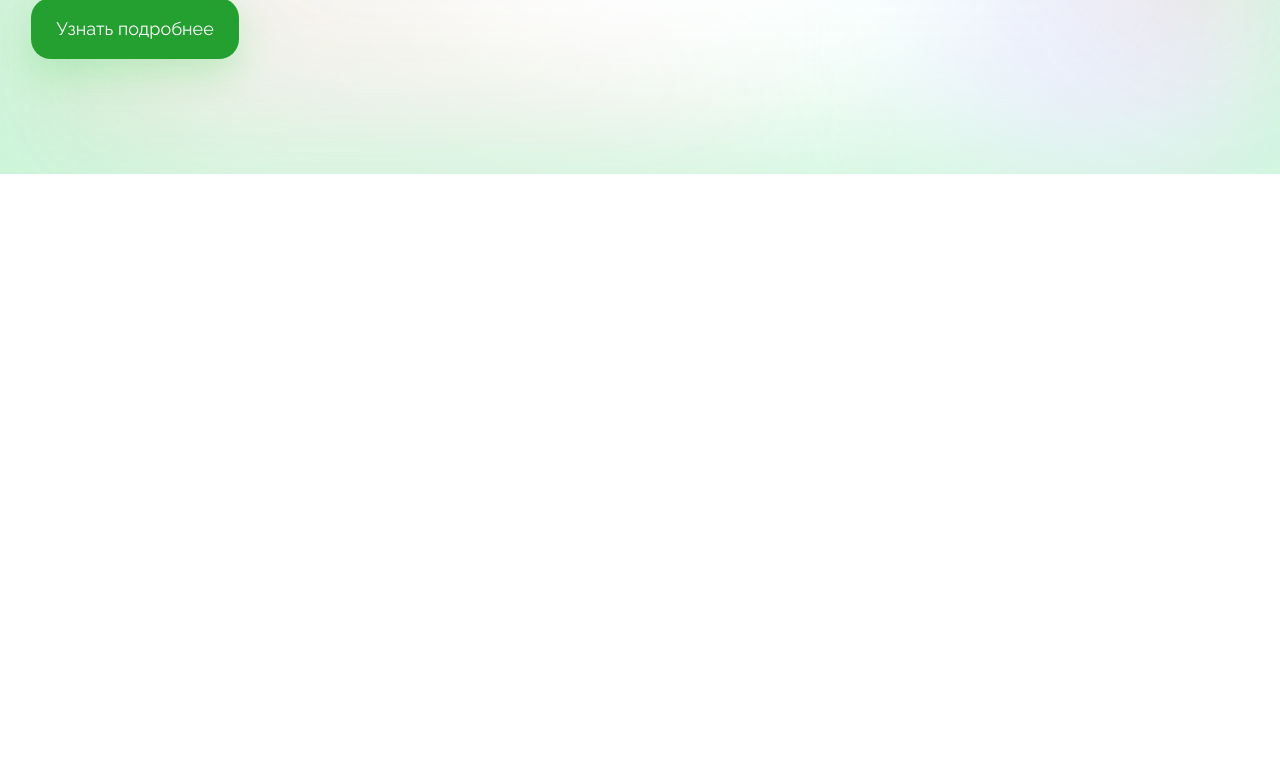
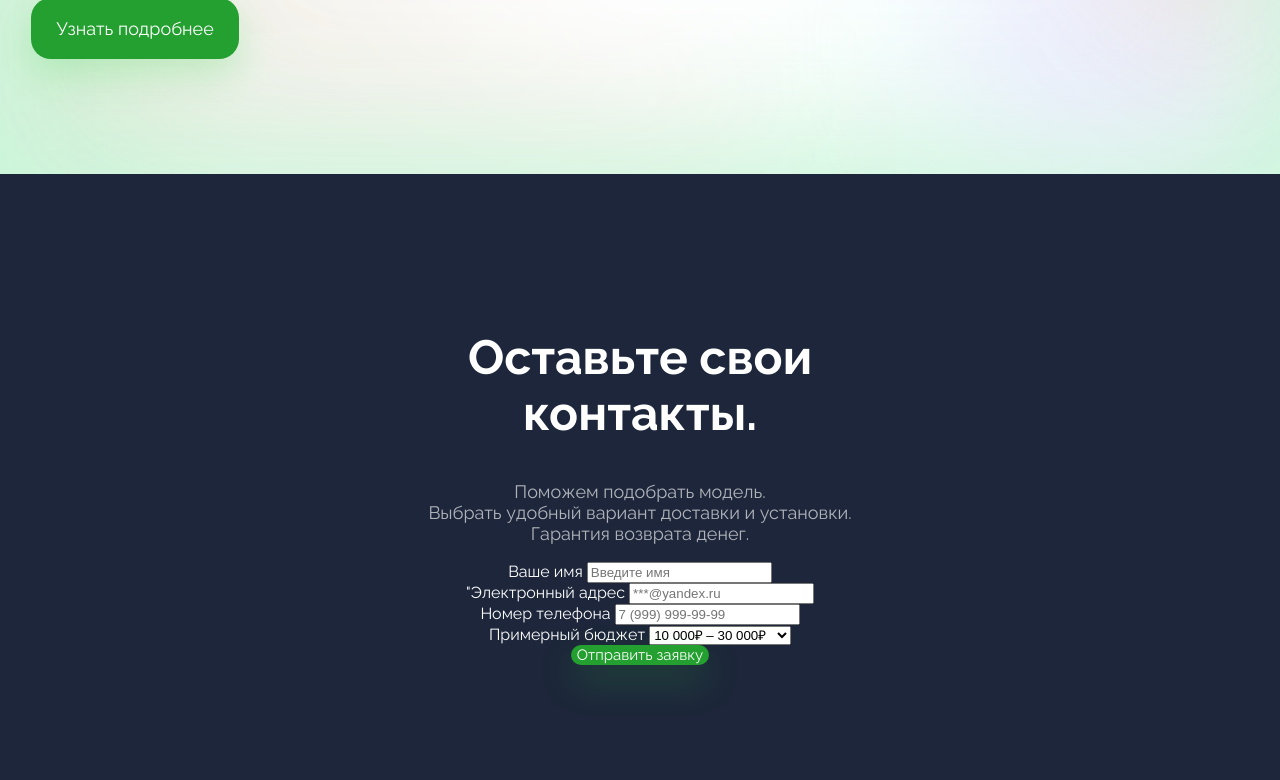
Before and after one commit to mike8355/green-corp-landing, a plain HTML site: page index.html in a window 1280 px wide. Shown: the part 629-1409 px from the top of the page. Before the commit the page ends 803 px from the top, so only its background shows below. Drawn offline with Linux system fonts and the light colour scheme.

Commit message:
Вторая версия проекта

```diff
--- a/index.html
+++ b/index.html
@@ -24,5 +24,34 @@
           <img class="about__image" src="img/solar-panel.png">
         </div>
       </section>
+      <section class="form">
+        <div class="form__container">
+          <h1>Оставьте свои контакты.</h1>
+          <p>Поможем подобрать модель.<br> Выбрать удобный вариант доставки и установки. <br>Гарантия возврата денег.
+          </p>
+            <form>
+            <div class="form__group">
+              <label for="name">Ваше имя</label>
+              <input type="text" placeholder="Введите имя" id="name">
+              <br>
+              <label for="name">"Электронный адрес</label>
+              <input type="text" placeholder="***@yandex.ru" id="email">
+              <br>
+              <label for="name">Номер телефона</label>
+              <input type="text" placeholder="7 (999) 999-99-99" id="phone">
+              <br>
+              <label for="name">Примерный бюджет</label>
+              <select  id="budget">
+                <option value="10–30">10 000₽ – 30 000₽</option>
+                <option value="30–60">30 000₽ – 60 000₽</option>
+                <option value="60–100">60 000₽ – 100 000₽</option>
+                <option value="100+">100 000₽</option>
+              </select>
+              <br>
+              <button type="submit"  class="form__submit">Отправить заявку</button>
+            </div>
+          </form>
+        </div>
+      </section>
 </body>
 </html>
--- a/main.css
+++ b/main.css
@@ -74,3 +74,19 @@ header {
   .about__info {
     max-width: 550px;
   }
+  .form__container {
+    width: 550px;
+  }
+  .form {
+    display: flex; justify-content: center; align-items: center;
+    background-color: #1D263A;
+    color: #fff;
+    padding-top: 115px; padding-bottom: 115px;
+    text-align: center;
+  }
+  .form h1 {
+    font-size: 48px;}
+  .form p {
+    font-size: 18px;
+    opacity: 0.65;
+  }
```
